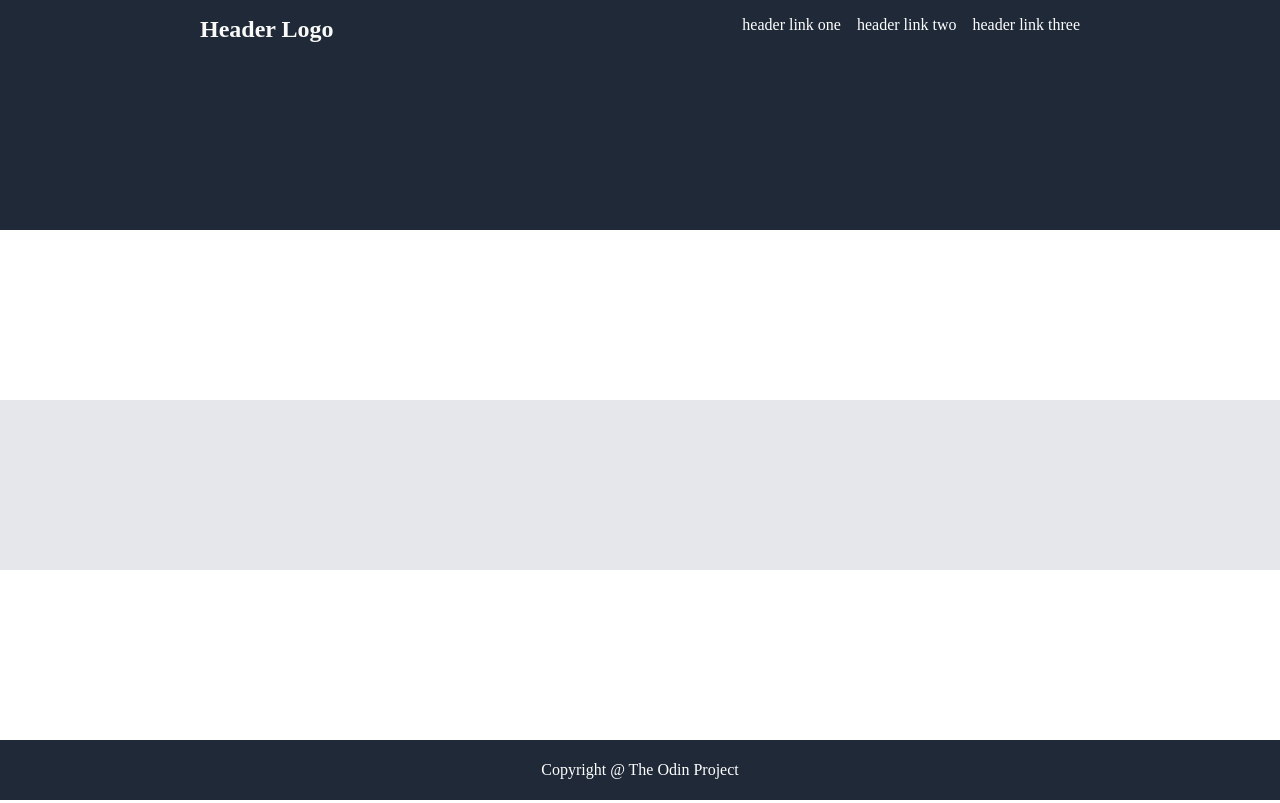
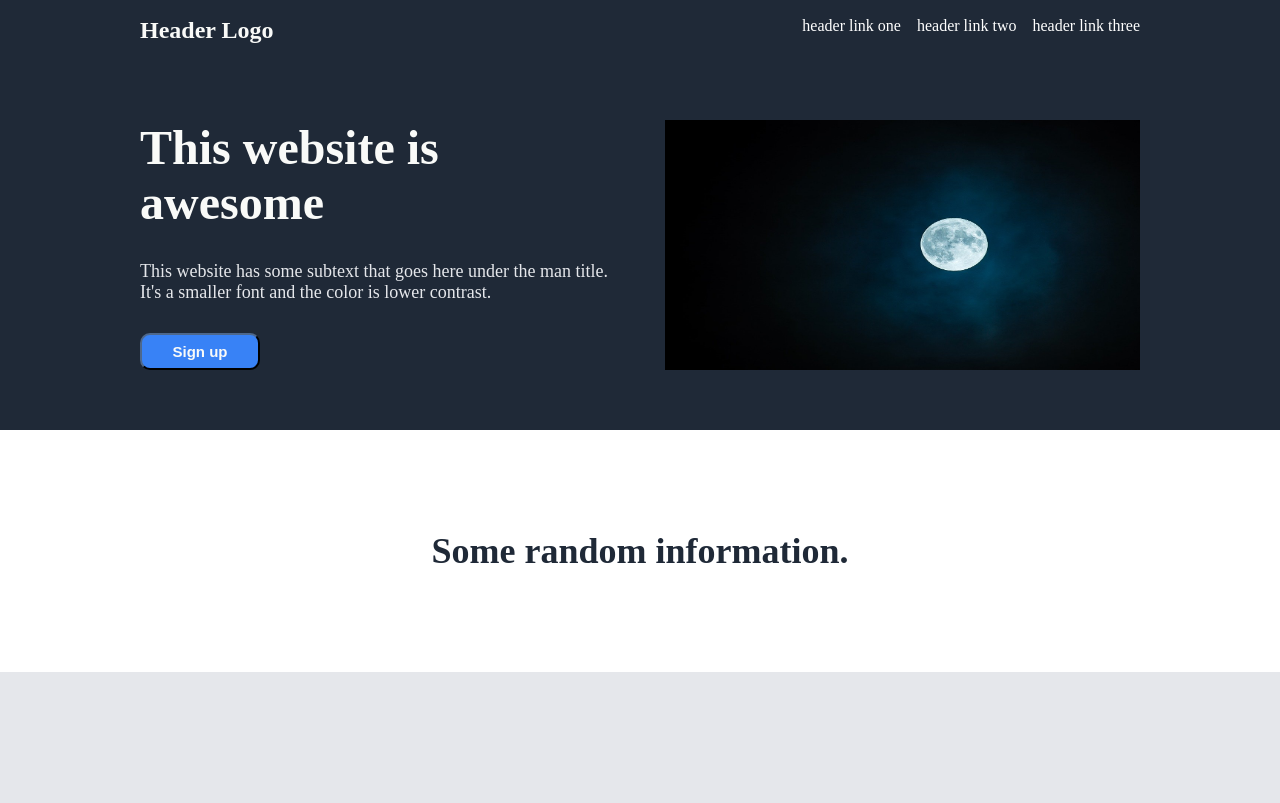
Before and after one commit to Larcherm/TOP-website, a plain HTML site: page index.html in a window 1280 px wide. Shown: the top 803 px of the page. Drawn offline with Linux system fonts and the light colour scheme.

Commit message:
Finish header and first content section

```diff
--- a/index.html
+++ b/index.html
@@ -16,8 +16,24 @@
         </div>
 
         <div class="content">
-            <div class="first-section"></div>
-            <div class="second-section"></div>
+            <div class="first-section-a">
+                <div class="first-section-b">
+                    <div class="left-side">
+                        <h1>This website is awesome</h1>
+                        <p class="p1">This website has some subtext that goes here under the man title. It's a smaller font
+                            and the color is lower contrast.
+                        </p>
+                        <button>Sign up</button>
+                    </div>
+                    <img class="image1" src="images/moon2.jpg" alt="picture of moon">
+                </div>
+            </div>
+            <div class="second-section">
+                <h2>Some random information.</h2>
+                <div class="image-group">
+
+                </div>
+            </div>
             <div class="third-section"></div>
             <div class="fourth-section"></div>
         </div>
--- a/style.css
+++ b/style.css
@@ -1,3 +1,7 @@
+* {
+    box-sizing: border-box;
+}
+
 body {
     min-height: 100vh;
     margin: 0;
@@ -6,23 +10,22 @@ body {
 }
 
 .header {
-    padding: 0 200px;
     height: 60px;
     background-color: #1F2937;
+    display: flex;
     align-items: center;
-    justify-content: flex-start;
+    justify-content: center;
 }
 
 .content {
     background-color: #FFFFFF;
-    flex: 1;
+    flex: auto;
     display: flex;
     flex-direction: column;
-    justify-content: stretch;
 }
 
 .footer {
-    padding: 0 200px;
+    padding: 0 300px;
     height: 60px;
     background-color: #1F2937;
     color: #FFFFFF;
@@ -38,13 +41,17 @@ ul {
     list-style: none;
     color: #FFFFFF;
     display: flex;
+    justify-content: center;
     gap: 16px;
+    max-width: 1000px;
+    flex: 1;
 }
 
 a {
     text-decoration: none;
     color: #FFFFFF;
 }
+
 
 .logo {
     color: #F9FAF8;
@@ -53,24 +60,86 @@ a {
     margin-right: auto;
 }
 
-.first-section {
-    padding: 0 200px;
+.first-section-a{
+    padding: 60px 0;
     background-color: #1F2937;
     flex: 1;
+    display: flex;
+    justify-content: center;
+    align-items: center;
+}
+
+.first-section-b {
+    max-width: 1000px;
+    max-height: 250px;
+    display: flex;
+    gap: 50px;
 }
 
 .second-section {
-    padding: 0 200px;
+    padding: 100px 300px;
     flex: 1;
+    display: flex;
+    flex-direction: column;
+    justify-content: flex-start;
 }
 
 .third-section {
-    padding: 0 200px;
+    padding: 100px 300px;
     background-color: #E5E7EB;
     flex: 1;
 }
 
 .fourth-section {
-    padding: 0 200px;
+    padding: 100px 300px;
     flex: 1;
 }
+
+.image1 {
+    max-width: 500px;
+    min-width: 200px;
+    flex: 1;
+}
+
+.left-side {
+    flex: 1;
+    display: flex;
+    flex-direction: column;
+    justify-content: space-between;
+}
+
+
+h1 {
+    color: #F9FAF8;
+    font-size: 48px;
+    font-weight: extra-bold;
+    padding: 0;
+    margin: 0;
+}
+
+h2 {
+    margin: 0;
+    color: #1F2937;
+    text-align: center;
+    font-size: 36px;
+    font-weight: extra-bold;
+}
+
+.p1{
+    color: #E5E7EB;
+    font-size: 18px;
+    margin: 0px;
+
+}
+
+button {
+    background-color: #3882F6;
+    color: #F9FAF8;
+    font-weight: bold;
+    font-size: 15px;
+    padding: 8px 16px;
+    margin: 0;
+    border-radius: 10px;
+    border-color: #1F2937;
+    width: 120px;
+}
```
Also changed, not shown: images/moon2.jpg (added), 1 other file.
